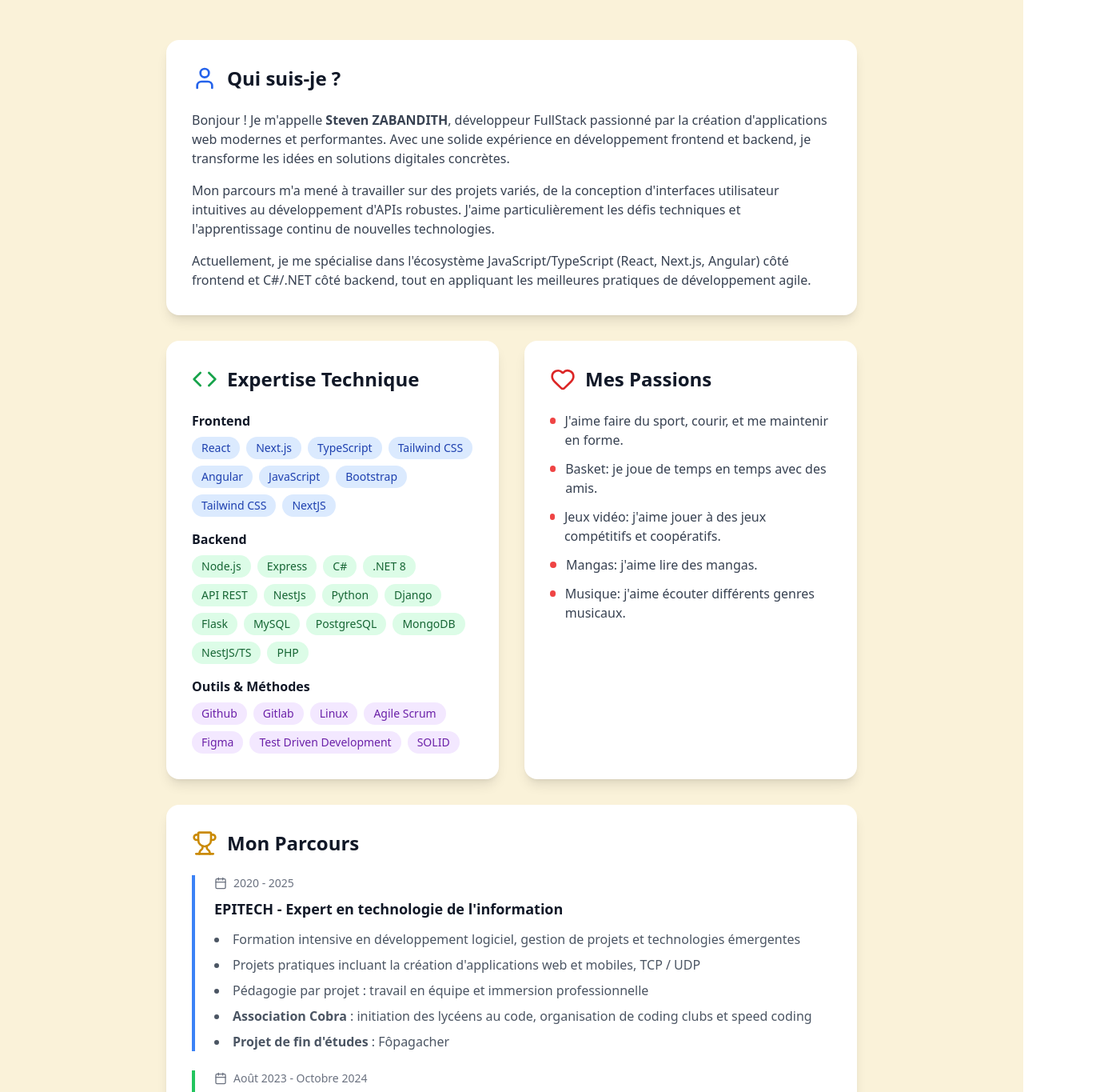
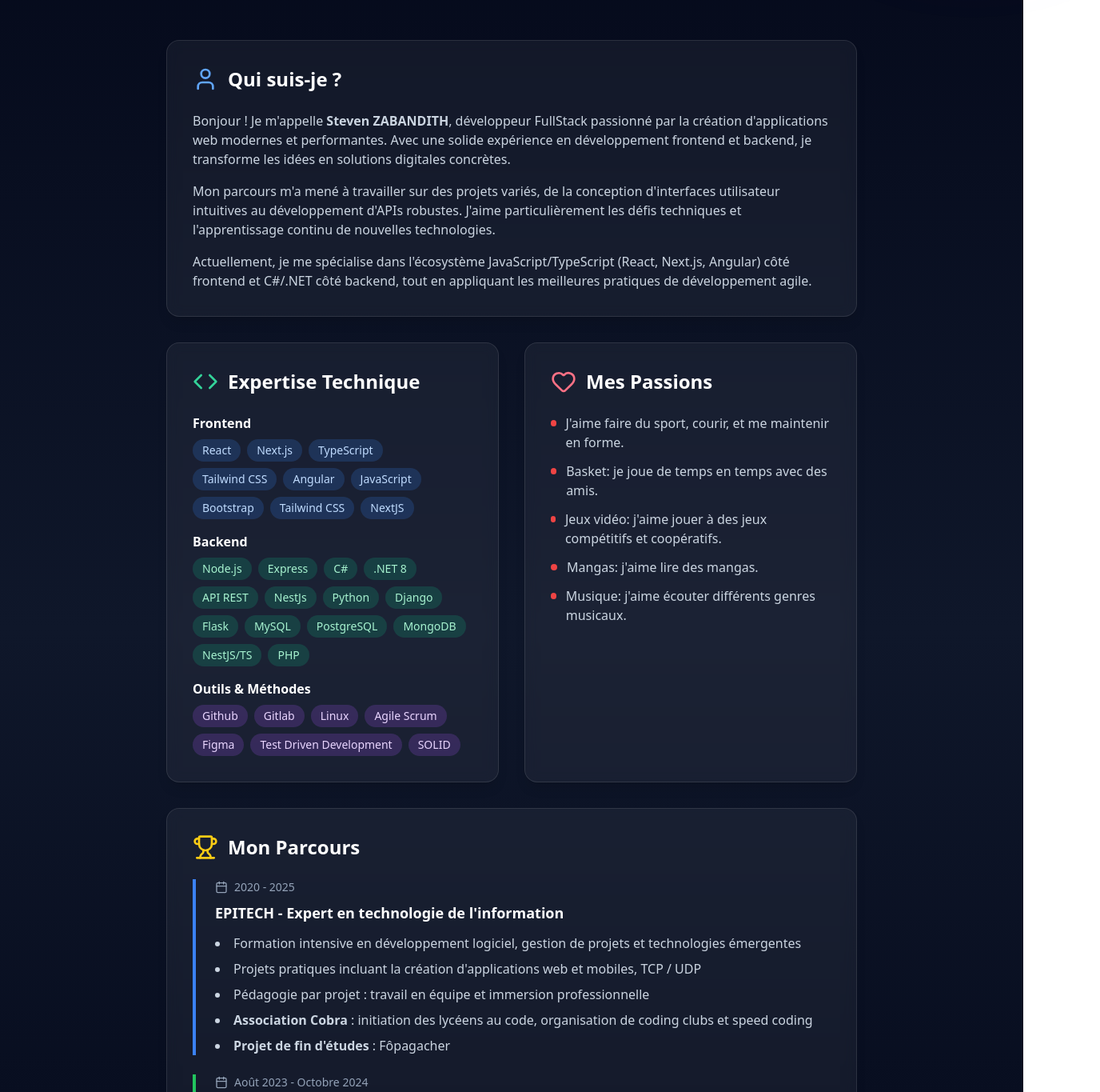
Before and after one commit to stevenzab/portfolio, a Next.js app: page /about-page in a window 1280 px wide. Shown: the part 400-1765 px from the top of the page at 80% size, 1376 px wide, since content can reach past the window. Built offline with nearby package versions, Linux system fonts and the light colour scheme.

Commit message:
[FIX] style

```diff
--- a/pages/about-page.tsx
+++ b/pages/about-page.tsx
@@ -13,28 +13,30 @@ const AboutPage = () => {
         <meta property="og:url" content="https://portfolio-uk7m-stevenzabs-projects.vercel.app/about-page" />
         <link rel="canonical" href="https://portfolio-uk7m-stevenzabs-projects.vercel.app/about-page" />
       </Head>
-      <main className="min-h-screen" style={{backgroundColor: '#FAF2D9'}}>
+      <main className="relative min-h-screen bg-gradient-to-b from-slate-950 via-slate-900 to-slate-950 text-white">
+      <div className="pointer-events-none absolute -top-24 -right-24 h-80 w-80 rounded-full bg-gradient-to-br from-blue-500/30 to-purple-600/30 blur-3xl" />
+      <div className="pointer-events-none absolute -bottom-20 -left-20 h-80 w-80 rounded-full bg-gradient-to-br from-emerald-500/20 to-cyan-500/20 blur-3xl" />
       <div className="max-w-4xl mx-auto py-16 px-4">
         {/* Header */}
         <div className="text-center mb-12">
           <div className="w-32 h-32 mx-auto mb-6 bg-gradient-to-br from-blue-500 to-purple-600 rounded-full flex items-center justify-center text-white text-4xl font-bold shadow-lg">
             SZ
           </div>
-          <h1 className="text-4xl md:text-5xl font-bold text-gray-900 mb-4">
+          <h1 className="text-4xl md:text-5xl font-bold text-white mb-4">
             À propos de moi
           </h1>
-          <p className="text-xl text-gray-700 max-w-2xl mx-auto">
+          <p className="text-xl text-slate-300 max-w-2xl mx-auto">
             Développeur passionné avec une approche créative et technique pour créer des solutions innovantes.
           </p>
         </div>
 
         {/* Présentation principale */}
-        <div className="bg-white rounded-2xl shadow-lg p-8 mb-8">
+        <div className="rounded-2xl bg-white/5 backdrop-blur border border-white/10 shadow-lg p-8 mb-8 transition transform-gpu hover:-translate-y-1">
           <div className="flex items-center gap-3 mb-6">
-            <User className="w-8 h-8 text-blue-600" />
-            <h2 className="text-2xl font-bold text-gray-900">Qui suis-je ?</h2>
+            <User className="w-8 h-8 text-blue-400" />
+            <h2 className="text-2xl font-bold text-white">Qui suis-je ?</h2>
           </div>
-          <div className="prose prose-lg text-gray-700">
+          <div className="prose prose-lg text-slate-300">
             <p className="mb-4">
               Bonjour ! Je m'appelle <strong>Steven ZABANDITH</strong>, développeur FullStack passionné par la création d'applications web modernes et performantes.
               Avec une solide expérience en développement frontend et backend, je transforme les idées en solutions digitales concrètes.
@@ -52,67 +54,67 @@ const AboutPage = () => {
 
         {/* Compétences et Expertise */}
         <div className="grid grid-cols-1 md:grid-cols-2 gap-8 mb-8">
-          <div className="bg-white rounded-2xl shadow-lg p-8">
+          <div className="rounded-2xl bg-white/5 backdrop-blur border border-white/10 shadow-lg p-8 transition transform-gpu hover:-translate-y-1">
             <div className="flex items-center gap-3 mb-6">
-              <Code className="w-8 h-8 text-green-600" />
-              <h2 className="text-2xl font-bold text-gray-900">Expertise Technique</h2>
+              <Code className="w-8 h-8 text-emerald-400" />
+              <h2 className="text-2xl font-bold text-white">Expertise Technique</h2>
             </div>
             <div className="space-y-4">
               <div>
-                <h3 className="font-semibold text-gray-900 mb-2">Frontend</h3>
+                <h3 className="font-semibold text-white mb-2">Frontend</h3>
                 <div className="flex flex-wrap gap-2">
-                  <span className="bg-blue-100 text-blue-800 px-3 py-1 rounded-full text-sm">React</span>
-                  <span className="bg-blue-100 text-blue-800 px-3 py-1 rounded-full text-sm">Next.js</span>
-                  <span className="bg-blue-100 text-blue-800 px-3 py-1 rounded-full text-sm">TypeScript</span>
-                  <span className="bg-blue-100 text-blue-800 px-3 py-1 rounded-full text-sm">Tailwind CSS</span>
-                  <span className="bg-blue-100 text-blue-800 px-3 py-1 rounded-full text-sm">Angular</span>
-                  <span className="bg-blue-100 text-blue-800 px-3 py-1 rounded-full text-sm">JavaScript</span>
-                  <span className="bg-blue-100 text-blue-800 px-3 py-1 rounded-full text-sm">Bootstrap</span>
-                  <span className="bg-blue-100 text-blue-800 px-3 py-1 rounded-full text-sm">Tailwind CSS</span>
-                  <span className="bg-blue-100 text-blue-800 px-3 py-1 rounded-full text-sm">NextJS</span>
+                  <span className="bg-blue-500/20 text-blue-200 px-3 py-1 rounded-full text-sm">React</span>
+                  <span className="bg-blue-500/20 text-blue-200 px-3 py-1 rounded-full text-sm">Next.js</span>
+                  <span className="bg-blue-500/20 text-blue-200 px-3 py-1 rounded-full text-sm">TypeScript</span>
+                  <span className="bg-blue-500/20 text-blue-200 px-3 py-1 rounded-full text-sm">Tailwind CSS</span>
+                  <span className="bg-blue-500/20 text-blue-200 px-3 py-1 rounded-full text-sm">Angular</span>
+                  <span className="bg-blue-500/20 text-blue-200 px-3 py-1 rounded-full text-sm">JavaScript</span>
+                  <span className="bg-blue-500/20 text-blue-200 px-3 py-1 rounded-full text-sm">Bootstrap</span>
+                  <span className="bg-blue-500/20 text-blue-200 px-3 py-1 rounded-full text-sm">Tailwind CSS</span>
+                  <span className="bg-blue-500/20 text-blue-200 px-3 py-1 rounded-full text-sm">NextJS</span>
 
                 </div>
               </div>
               <div>
-                <h3 className="font-semibold text-gray-900 mb-2">Backend</h3>
+                <h3 className="font-semibold text-white mb-2">Backend</h3>
                 <div className="flex flex-wrap gap-2">
-                  <span className="bg-green-100 text-green-800 px-3 py-1 rounded-full text-sm">Node.js</span>
-                  <span className="bg-green-100 text-green-800 px-3 py-1 rounded-full text-sm">Express</span>
-                  <span className="bg-green-100 text-green-800 px-3 py-1 rounded-full text-sm">C#</span>
-                  <span className="bg-green-100 text-green-800 px-3 py-1 rounded-full text-sm">.NET 8</span>
-                  <span className="bg-green-100 text-green-800 px-3 py-1 rounded-full text-sm">API REST</span>
-                  <span className="bg-green-100 text-green-800 px-3 py-1 rounded-full text-sm">NestJs</span>
-                  <span className="bg-green-100 text-green-800 px-3 py-1 rounded-full text-sm">Python</span>
-                  <span className="bg-green-100 text-green-800 px-3 py-1 rounded-full text-sm">Django</span>
-                  <span className="bg-green-100 text-green-800 px-3 py-1 rounded-full text-sm">Flask</span>
-                  <span className="bg-green-100 text-green-800 px-3 py-1 rounded-full text-sm">MySQL</span>
-                  <span className="bg-green-100 text-green-800 px-3 py-1 rounded-full text-sm">PostgreSQL</span>
-                  <span className="bg-green-100 text-green-800 px-3 py-1 rounded-full text-sm">MongoDB</span>
-                  <span className="bg-green-100 text-green-800 px-3 py-1 rounded-full text-sm">NestJS/TS</span>
-                  <span className="bg-green-100 text-green-800 px-3 py-1 rounded-full text-sm">PHP</span>
+                  <span className="bg-emerald-500/20 text-emerald-200 px-3 py-1 rounded-full text-sm">Node.js</span>
+                  <span className="bg-emerald-500/20 text-emerald-200 px-3 py-1 rounded-full text-sm">Express</span>
+                  <span className="bg-emerald-500/20 text-emerald-200 px-3 py-1 rounded-full text-sm">C#</span>
+                  <span className="bg-emerald-500/20 text-emerald-200 px-3 py-1 rounded-full text-sm">.NET 8</span>
+                  <span className="bg-emerald-500/20 text-emerald-200 px-3 py-1 rounded-full text-sm">API REST</span>
+                  <span className="bg-emerald-500/20 text-emerald-200 px-3 py-1 rounded-full text-sm">NestJs</span>
+                  <span className="bg-emerald-500/20 text-emerald-200 px-3 py-1 rounded-full text-sm">Python</span>
+                  <span className="bg-emerald-500/20 text-emerald-200 px-3 py-1 rounded-full text-sm">Django</span>
+                  <span className="bg-emerald-500/20 text-emerald-200 px-3 py-1 rounded-full text-sm">Flask</span>
+                  <span className="bg-emerald-500/20 text-emerald-200 px-3 py-1 rounded-full text-sm">MySQL</span>
+                  <span className="bg-emerald-500/20 text-emerald-200 px-3 py-1 rounded-full text-sm">PostgreSQL</span>
+                  <span className="bg-emerald-500/20 text-emerald-200 px-3 py-1 rounded-full text-sm">MongoDB</span>
+                  <span className="bg-emerald-500/20 text-emerald-200 px-3 py-1 rounded-full text-sm">NestJS/TS</span>
+                  <span className="bg-emerald-500/20 text-emerald-200 px-3 py-1 rounded-full text-sm">PHP</span>
                 </div>
               </div>
               <div>
-                <h3 className="font-semibold text-gray-900 mb-2">Outils & Méthodes</h3>
+                <h3 className="font-semibold text-white mb-2">Outils & Méthodes</h3>
                 <div className="flex flex-wrap gap-2">
-                  <span className="bg-purple-100 text-purple-800 px-3 py-1 rounded-full text-sm">Github</span>
-                  <span className="bg-purple-100 text-purple-800 px-3 py-1 rounded-full text-sm">Gitlab</span>
-                  <span className="bg-purple-100 text-purple-800 px-3 py-1 rounded-full text-sm">Linux</span>
-                  <span className="bg-purple-100 text-purple-800 px-3 py-1 rounded-full text-sm">Agile Scrum</span>
-                  <span className="bg-purple-100 text-purple-800 px-3 py-1 rounded-full text-sm">Figma</span>
-                  <span className="bg-purple-100 text-purple-800 px-3 py-1 rounded-full text-sm">Test Driven Development</span>
-                  <span className="bg-purple-100 text-purple-800 px-3 py-1 rounded-full text-sm">SOLID</span>
+                  <span className="bg-purple-500/20 text-purple-200 px-3 py-1 rounded-full text-sm">Github</span>
+                  <span className="bg-purple-500/20 text-purple-200 px-3 py-1 rounded-full text-sm">Gitlab</span>
+                  <span className="bg-purple-500/20 text-purple-200 px-3 py-1 rounded-full text-sm">Linux</span>
+                  <span className="bg-purple-500/20 text-purple-200 px-3 py-1 rounded-full text-sm">Agile Scrum</span>
+                  <span className="bg-purple-500/20 text-purple-200 px-3 py-1 rounded-full text-sm">Figma</span>
+                  <span className="bg-purple-500/20 text-purple-200 px-3 py-1 rounded-full text-sm">Test Driven Development</span>
+                  <span className="bg-purple-500/20 text-purple-200 px-3 py-1 rounded-full text-sm">SOLID</span>
                 </div>
               </div>
             </div>
           </div>
 
-          <div className="bg-white rounded-2xl shadow-lg p-8">
+          <div className="rounded-2xl bg-white/5 backdrop-blur border border-white/10 shadow-lg p-8 transition transform-gpu hover:-translate-y-1">
             <div className="flex items-center gap-3 mb-6">
-              <Heart className="w-8 h-8 text-red-600" />
-              <h2 className="text-2xl font-bold text-gray-900">Mes Passions</h2>
+              <Heart className="w-8 h-8 text-rose-400" />
+              <h2 className="text-2xl font-bold text-white">Mes Passions</h2>
             </div>
-            <ul className="space-y-3 text-gray-700">
+            <ul className="space-y-3 text-slate-300">
               <li className="flex items-start gap-3">
                 <span className="w-2 h-2 bg-red-500 rounded-full mt-2"></span>
                 <span>J'aime faire du sport, courir, et me maintenir en forme.</span>
@@ -138,19 +140,19 @@ const AboutPage = () => {
         </div>
 
         {/* Parcours */}
-        <div className="bg-white rounded-2xl shadow-lg p-8 mb-8">
+        <div className="rounded-2xl bg-white/5 backdrop-blur border border-white/10 shadow-lg p-8 mb-8 transition transform-gpu hover:-translate-y-1">
           <div className="flex items-center gap-3 mb-6">
-            <Trophy className="w-8 h-8 text-yellow-600" />
-            <h2 className="text-2xl font-bold text-gray-900">Mon Parcours</h2>
+            <Trophy className="w-8 h-8 text-yellow-400" />
+            <h2 className="text-2xl font-bold text-white">Mon Parcours</h2>
           </div>
           <div className="space-y-6">
             <div className="border-l-4 border-blue-500 pl-6">
               <div className="flex items-center gap-2 mb-2">
-                <Calendar className="w-4 h-4 text-gray-500" />
-                <span className="text-sm text-gray-500">2020 - 2025</span>
+                <Calendar className="w-4 h-4 text-slate-400" />
+                <span className="text-sm text-slate-400">2020 - 2025</span>
               </div>
-              <h3 className="font-bold text-lg text-gray-900">EPITECH - Expert en technologie de l'information</h3>
-              <ul className="list-disc list-inside text-gray-600 mt-3 space-y-2">
+              <h3 className="font-bold text-lg text-white">EPITECH - Expert en technologie de l'information</h3>
+              <ul className="list-disc list-inside text-slate-300 mt-3 space-y-2">
                 <li>Formation intensive en développement logiciel, gestion de projets et technologies émergentes</li>
                 <li>Projets pratiques incluant la création d'applications web et mobiles, TCP / UDP</li>
                 <li>Pédagogie par projet : travail en équipe et immersion professionnelle</li>
@@ -160,11 +162,11 @@ const AboutPage = () => {
             </div>
             <div className="border-l-4 border-green-500 pl-6">
               <div className="flex items-center gap-2 mb-2">
-                <Calendar className="w-4 h-4 text-gray-500" />
-                <span className="text-sm text-gray-500">Août 2023 - Octobre 2024</span>
+                <Calendar className="w-4 h-4 text-slate-400" />
+                <span className="text-sm text-slate-400">Août 2023 - Octobre 2024</span>
               </div>
-              <h3 className="font-bold text-lg text-gray-900">California State University LongBeach - Echange universitaire</h3>
-              <p className="text-gray-600">
+              <h3 className="font-bold text-lg text-white">California State University LongBeach - Echange universitaire</h3>
+              <p className="text-slate-300">
                   Semestre d’échange universitaire axé sur le développement web fullstack et la collaboration interdisciplinaire.
                   Participation à des projets en équipe et à des ateliers pratiques.
                   Cours suivis en développement web, C++ et Python.
@@ -177,7 +179,7 @@ const AboutPage = () => {
 
         {/* Contact et CV */}
         <div className="text-center">
-          <div className="bg-gradient-to-r from-blue-500 to-purple-600 rounded-2xl shadow-lg p-8 text-white">
+          <div className="bg-gradient-to-r from-blue-500 to-purple-600 rounded-2xl shadow-lg p-8 text-white transition transform-gpu hover:-translate-y-1">
             <h2 className="text-2xl font-bold mb-4">Travaillons ensemble !</h2>
             <p className="mb-6 max-w-2xl mx-auto">
               Je suis toujours ouvert aux nouvelles opportunités et aux projets passionnants.
```
Also changed, not shown: pages/contact.tsx (+33 -31 lines), pages/index.tsx (+101 -84 lines), pages/projects.tsx (+21 -19 lines).
